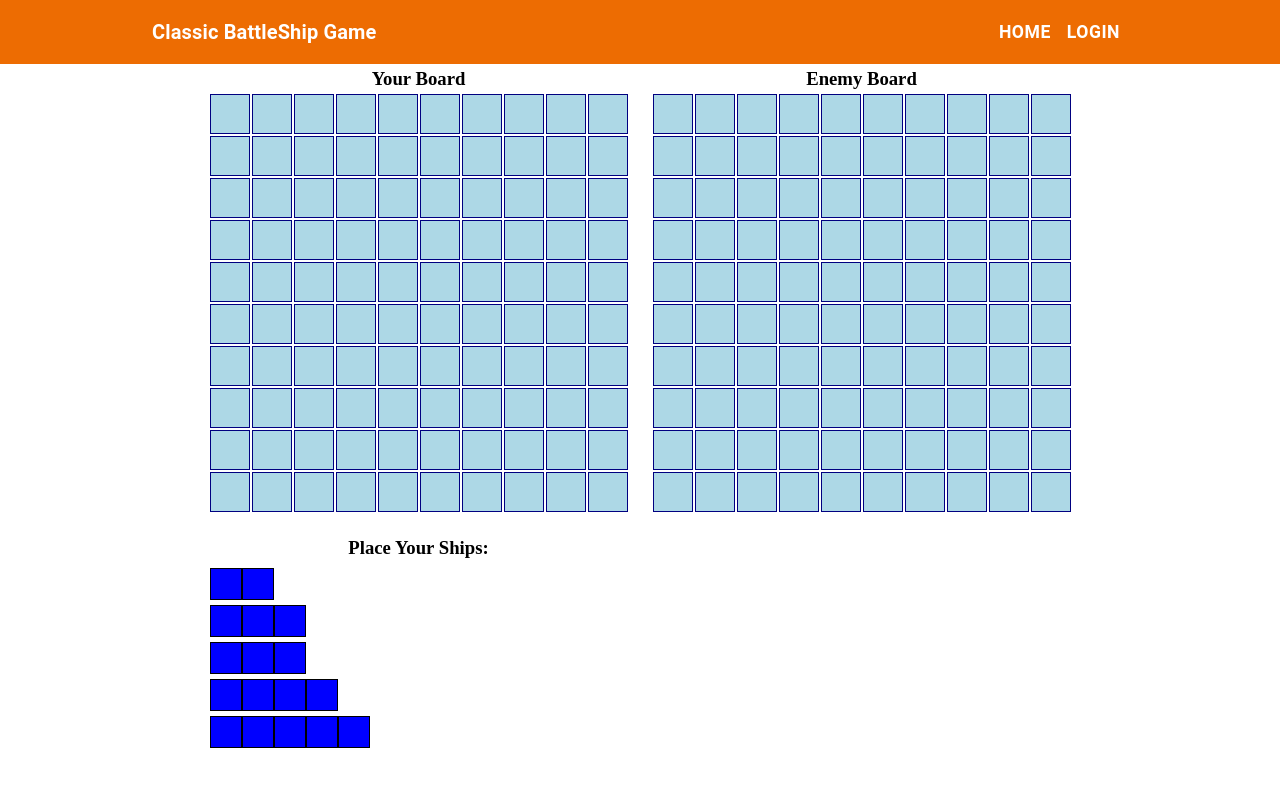
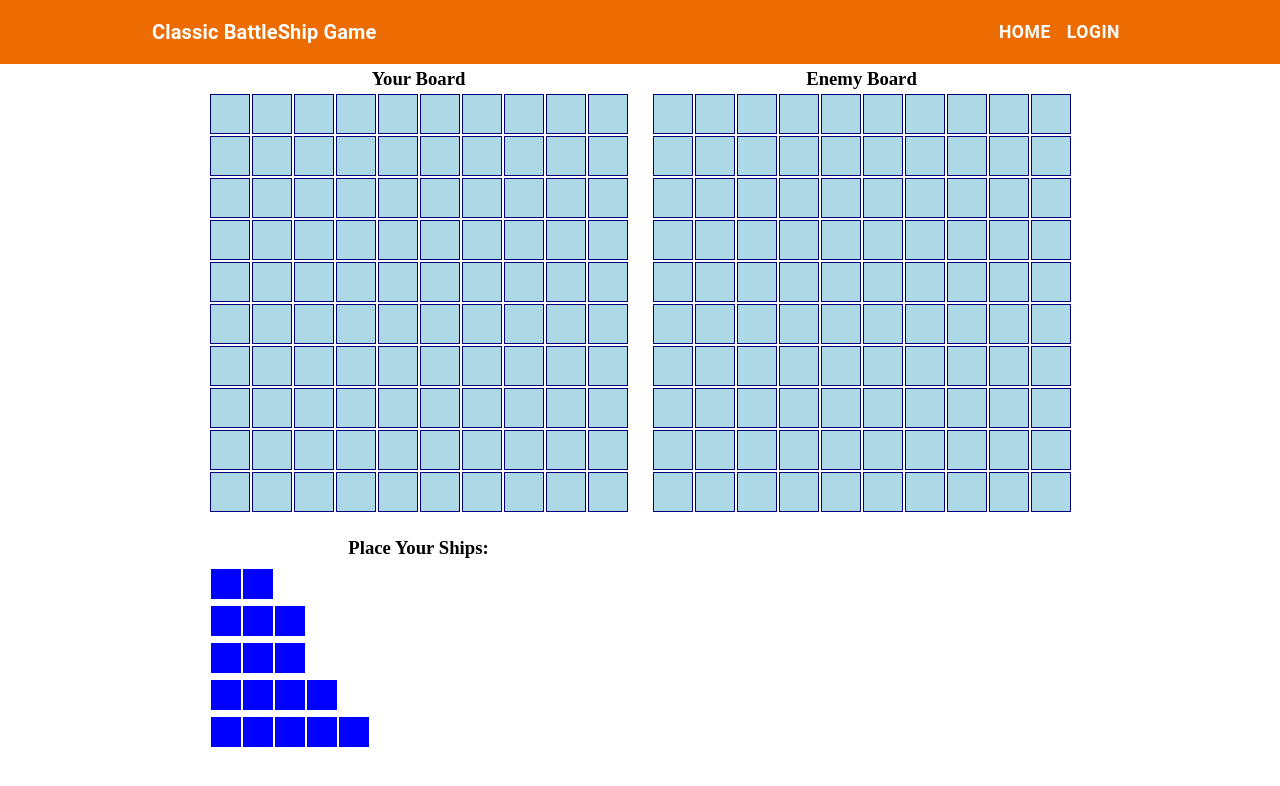
Before and after one commit to ErnAbr/battle-ship-game, a React (Vite) app in the folder client/: page / in a window 1280 px wide. Shown: the top 786 px of the page. Built offline with nearby package versions, Linux system fonts and the light colour scheme.

Commit message:
horizontal to vertical change

```diff
--- a/client/src/components/GameBoard/GameBoard.jsx
+++ b/client/src/components/GameBoard/GameBoard.jsx
@@ -1,14 +1,16 @@
 import styles from "./gameBoard.module.scss";
 import { useState } from "react";
-import { calculateShipCoordinates } from "../../utils/helperFunctions.js";
-import { toast } from "react-toastify";
+import {
+  calculateShipCoordinates,
+  isValidCoordinate,
+} from "../../utils/helperFunctions.js";
 
 export const GameBoard = ({ onShipPlaced }) => {
   const [ships, setShips] = useState([]);
 
   const handleDrop = (e, startCoordinate) => {
     const shipSize = parseInt(e.dataTransfer.getData("ship-size"), 10);
-    const isHorizontal = true;
+    const isHorizontal = e.dataTransfer.getData("is-horizontal") === "true";
 
     const newShipCoordinates = calculateShipCoordinates(
       startCoordinate,
@@ -16,28 +18,22 @@ export const GameBoard = ({ onShipPlaced }) => {
       isHorizontal
     );
 
-    if (newShipCoordinates.length === 0) {
-      toast.warning("Invalid ship placement. Out of bounds.");
+    if (
+      newShipCoordinates.length === 0 ||
+      newShipCoordinates.some((coord) => !isValidCoordinate(coord))
+    ) {
+      console.log("Invalid ship placement. Out of bounds.");
       return;
     }
 
     if (newShipCoordinates.every((coordinate) => !ships.includes(coordinate))) {
-      const previousShipCoordinates = e.dataTransfer
-        .getData("previous-ship-coordinates")
-        ?.split(",");
-
-      if (previousShipCoordinates) {
-        setShips((prevShips) =>
-          prevShips.filter((coord) => !previousShipCoordinates.includes(coord))
-        );
-      }
 
       setShips((prevShips) => [...prevShips, ...newShipCoordinates]);
 
       const shipId = parseInt(e.dataTransfer.getData("ship-id"), 10);
       onShipPlaced(shipId);
     } else {
-      toast.warning("Invalid ship placement. Overlapping existing ships.");
+      console.log("Invalid ship placement. Overlapping existing ships.");
     }
   };
 
@@ -56,7 +52,6 @@ export const GameBoard = ({ onShipPlaced }) => {
       <div
         key={coordinate}
         className={`${styles.gridCell} ${isShip ? styles.shipCell : ""}`}
-        onClick={() => console.log(coordinate)}
         onDrop={(e) => handleDrop(e, coordinate)}
         onDragOver={handleDragOver}
       ></div>
--- a/client/src/components/Ship/Ship.jsx
+++ b/client/src/components/Ship/Ship.jsx
@@ -1,18 +1,32 @@
 import styles from "./ship.module.scss";
+import { useState } from "react";
 
 export const Ship = ({ size, id }) => {
+  const [isHorizontal, setIsHorizontal] = useState(true);
+
   const handleDragStart = (e) => {
     e.dataTransfer.setData("ship-size", size);
     e.dataTransfer.setData("ship-id", id);
+    e.dataTransfer.setData("is-horizontal", isHorizontal);
   };
 
-  const shipCells = [...Array(size)].map((_, index) => (
-    <div key={index} className={styles.shipCell}></div>
-  ));
+  const handleContextMenu = (e) => {
+    e.preventDefault();
+    setIsHorizontal((prev) => !prev);
+  };
 
   return (
-    <div className={styles.ship} draggable onDragStart={handleDragStart}>
-      {shipCells}
+    <div
+      className={`${styles.ship} ${
+        isHorizontal ? styles.horizontal : styles.vertical
+      }`}
+      draggable
+      onDragStart={handleDragStart}
+      onContextMenu={handleContextMenu}
+    >
+      {Array.from({ length: size }, (_, index) => (
+        <div key={index} className={styles.shipPart}></div>
+      ))}
     </div>
   );
 };
--- a/client/src/components/Ship/ship.module.scss
+++ b/client/src/components/Ship/ship.module.scss
@@ -1,11 +1,18 @@
 .ship {
   display: flex;
-  cursor: grab;
 }
 
-.shipCell {
+.horizontal {
+  flex-direction: row;
+}
+
+.vertical {
+  flex-direction: column;
+}
+
+.shipPart {
   width: 30px;
   height: 30px;
   background-color: blue;
-  border: 1px solid black;
+  margin: 1px;
 }
--- a/client/src/utils/helperFunctions.js
+++ b/client/src/utils/helperFunctions.js
@@ -29,3 +29,13 @@ export const calculateShipCoordinates = (
 
   return shipCoordinates;
 };
+
+export const isValidCoordinate = (coordinate) => {
+    const row = coordinate.charAt(0);
+    const col = parseInt(coordinate.slice(1), 10);
+
+    const isRowValid = row >= 'A' && row <= 'J';
+    const isColValid = col >= 1 && col <= 10;
+
+    return isRowValid && isColValid;
+  };
```
